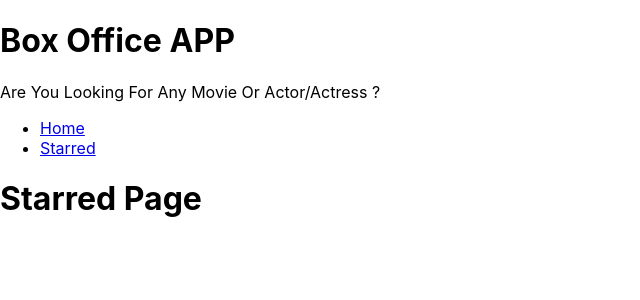
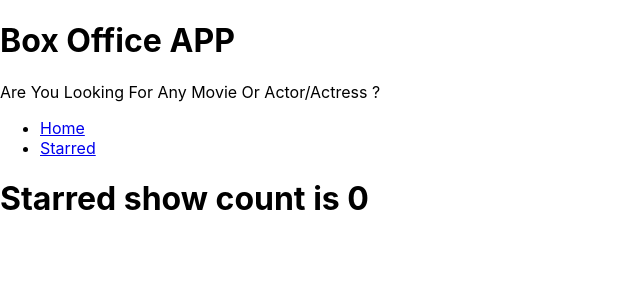
Before and after one commit to Subash-Student/Box-Office-App, a React (Create React App) app: page /starred in a window 1280 px wide. Shown: the top 300 px of the page, without its empty margins (0-640 px from the left). Built offline with nearby package versions, Linux system fonts and the light colour scheme.

Commit message:
create custom hook for acces starred show data in other components

```diff
--- a/src/Pages/Starred.jsx
+++ b/src/Pages/Starred.jsx
@@ -1,7 +1,10 @@
+import { useStarredShow } from "../lib/useStarredhow";
+
 const Starred =()=>{
 
-return <h1>Starred Page</h1>
+const [starred] = useStarredShow()
 
+return <h1>Starred show count is {starred.length}</h1>
 }
 
 export default Starred;
--- a/src/components/Show/Show.jsx
+++ b/src/components/Show/Show.jsx
@@ -1,37 +1,13 @@
+import { useStarredShow } from "../../lib/useStarredhow";
 import ShowCard from "./ShowCard";
-import { useEffect, useReducer } from "react";
-
-const usePresistedValue =(reducer,initialState,key)=>{
-    const [state , dispatchState] = useReducer(reducerFn,initialState,initial =>{
-
-        const PresistedValue = localStorage.getItem(key);
-
-        return PresistedValue? JSON.parse(PresistedValue) : initial;
-
-    });
-    useEffect(()=>{
-        localStorage.setItem(key, JSON.stringify(state))
-    },[state,key])
-return [state,dispatchState]
-}
 
 
 
-const reducerFn =(starredShow , action)=>{
-
-    switch (action.type){
-        case "STAR":
-         return starredShow.concat(action.showId);
-        case "UNSTAR":
-            return starredShow.filter(showId => showId !== action.showId)
-    }
-
-
-}
 
 const Show = ({apiData})=>{
 
-    const[starredShow , dispatch ]=usePresistedValue(reducerFn,[],'starred');
+    // const[starredShow , dispatch ]=usePresistedValue(reducerFn,[],'starred');
+    const[starredShow , dispatch ]=useStarredShow();
 
 
     const starMeClick = showId =>{
@@ -56,6 +32,7 @@ console.log(isStarred);
                summary={data.show.summary}
                id ={data.show.id}
                starMeClick ={starMeClick}
+               isStarred ={starredShow.includes(data.show.id)}
                />
             ))
         }
--- a/src/components/Show/ShowCard.jsx
+++ b/src/components/Show/ShowCard.jsx
@@ -4,7 +4,7 @@ import { Link } from "react-router-dom";
 
 
 
-const ShowCard = ({name,image,summary,id,starMeClick})=>{
+const ShowCard = ({name,image,summary,id,starMeClick,isStarred})=>{
 
 
 
@@ -25,7 +25,7 @@ const ShowCard = ({name,image,summary,id,starMeClick})=>{
         <div>
 
             <Link to={`/show/${id}`}>Show More...</Link>
-            <button type="button" onClick={()=> starMeClick(id)}>Star Me</button>
+            <button type="button" onClick={()=> starMeClick(id)}>{isStarred? "Un Star Me" : "Star Me"}</button>
         </div>
 
     </div>
--- /dev/null
+++ b/src/lib/useStarredhow.js
@@ -0,0 +1,34 @@
+import { useEffect, useReducer } from "react";
+
+const usePresistedValue =(reducer,initialState,key)=>{
+    const [state , dispatchState] = useReducer(reducerFn,initialState,initial =>{
+
+        const PresistedValue = localStorage.getItem(key);
+
+        return PresistedValue? JSON.parse(PresistedValue) : initial;
+
+    });
+    useEffect(()=>{
+        localStorage.setItem(key, JSON.stringify(state))
+    },[state,key])
+return [state,dispatchState]
+}
+
+
+
+const reducerFn =(starredShow , action)=>{
+
+    switch (action.type){
+        case "STAR":
+         return starredShow.concat(action.showId);
+        case "UNSTAR":
+            return starredShow.filter(showId => showId !== action.showId)
+    }
+
+
+}
+
+export const useStarredShow =()=>{
+
+    return usePresistedValue(reducerFn,[],'starred');
+}
```
